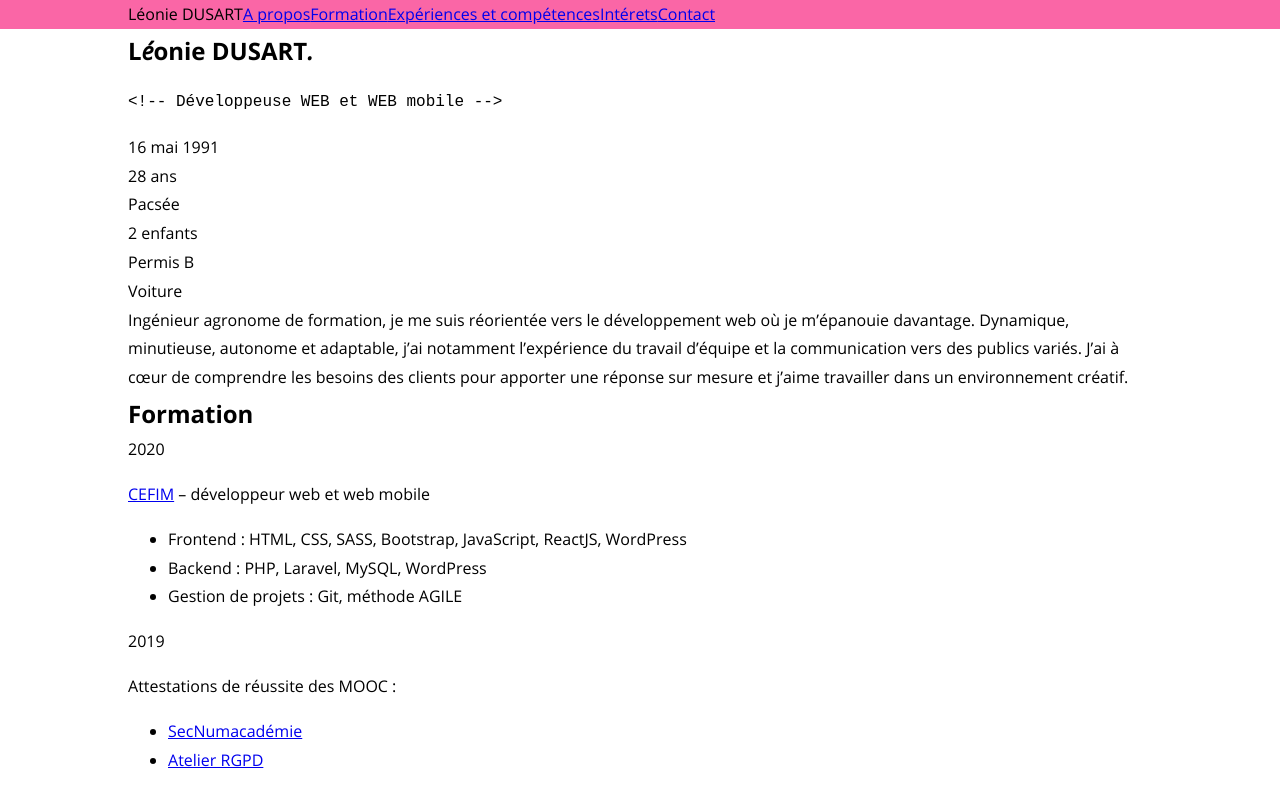
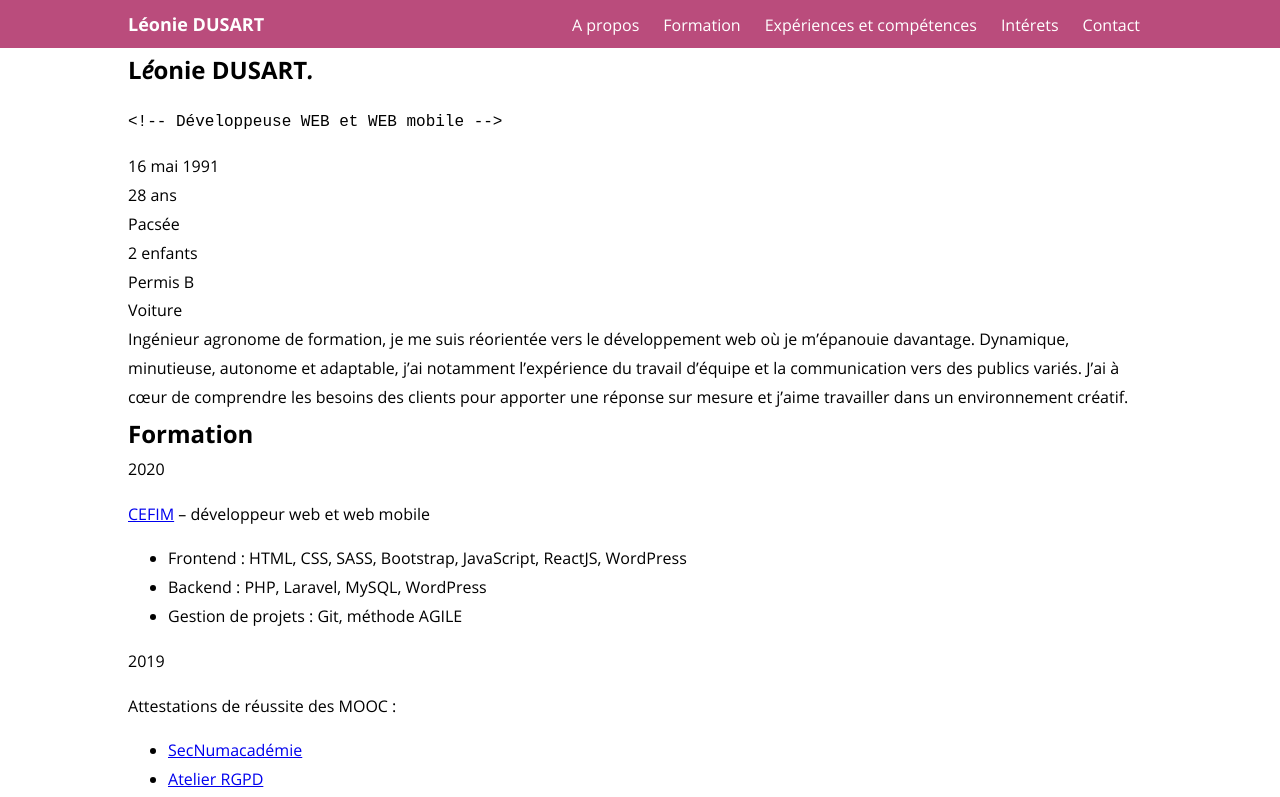
Before and after one commit to Leonie-D/CV, a website: page index.html in a window 1280 px wide. Shown: the top 797 px of the page. Drawn offline with Linux system fonts and the light colour scheme.

Commit message:
Style du header

```diff
--- a/scss/_global.scss
+++ b/scss/_global.scss
@@ -53,15 +53,56 @@ body {
 }
 
 header {
+    color: #fff;
     background-color: $primary;
+    padding-top: .8rem;
+    padding-bottom: .8rem;
 
     .container {
         display: flex;
-        flex-direction: row;
+        justify-content: space-between;
+        align-items: baseline;
+    }
+
+    p {
+        font-size: 1.8rem;
+        font-weight: 700;
     }
 
     .menu {
         display: flex;
+        justify-content: space-between;
+
+            a {
+                color: #fff;
+                text-decoration: none;
+                padding: 1.2rem;
+                position: relative;
+
+                &:after {
+                    content: '';
+                    background-color: transparent;
+                    height: .1rem;
+                    position: absolute;
+                    left: 5rem;
+                    right: 5rem;
+                    transition: background-color .2s ease-in, left .4s ease-in-out, right .4s ease-in-out;
+                }
+
+                &:after,
+                &:after {
+                    bottom: 15%;
+                }
+
+                &:hover:before,
+                &:focus:before,
+                &:hover:after,
+                &:focus:after {
+                    background-color: #fff;
+                    left: 1.2rem;
+                    right: 1.2rem;
+                }
+            }
     }
 }
 
--- a/scss/_variables.scss
+++ b/scss/_variables.scss
@@ -1,6 +1,6 @@
 // -------------------- Colors ----------------
 
-$primary: #FA66A6;
-$secondary: #BA4C7C;
+$primary: #BA4C7C;
+$secondary: #FA66A6;
 $darker: #7A3251;
 $contrast: #5A8CFA;
```
Also changed, not shown: css/style.css, 1 other file.
